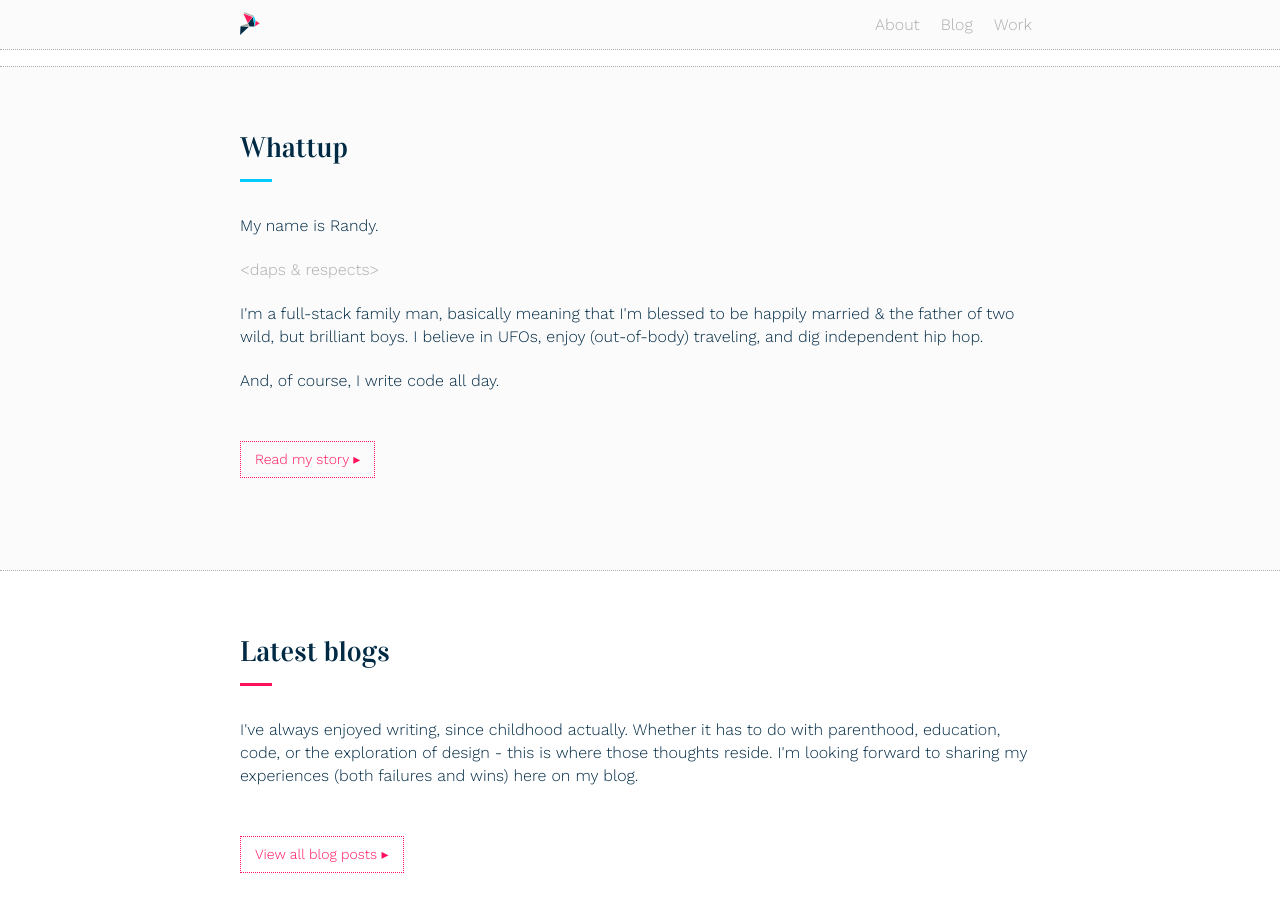
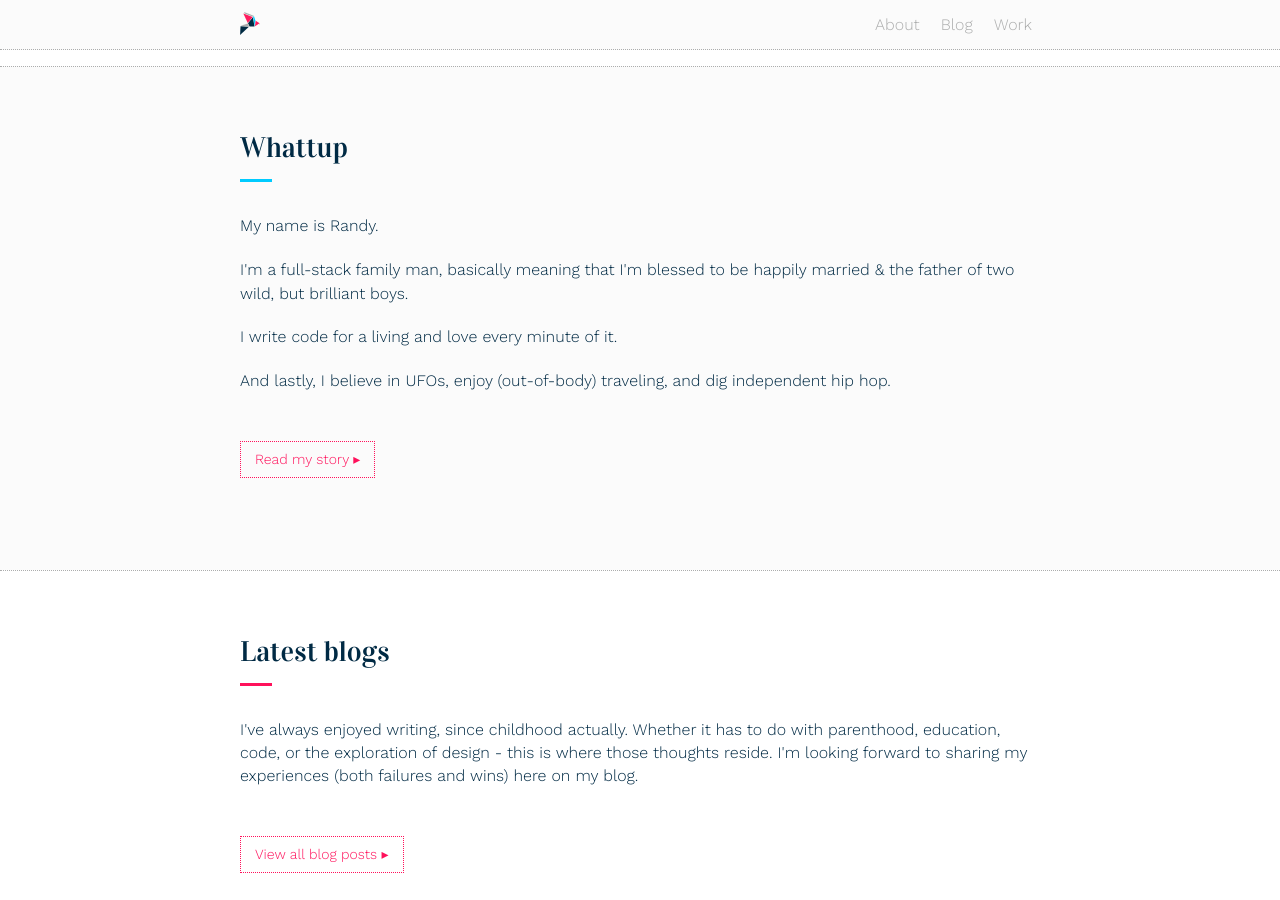
Before and after one commit to techtolentino/techtolentino.github.io, a Jekyll site: the page built from index.html, in a window 1280 px wide and 900 px high, scrolled down 834 px. Built offline with Jekyll 4.4.1, drawn with Linux system fonts in a browser that asks for light colours.

Commit message:
updating intro section

```diff
--- a/_includes/about-section.html
+++ b/_includes/about-section.html
@@ -4,9 +4,9 @@
 			<h3 class="page-heading">Whattup</h3>
 			<hr class="divider-blue">
 			<p>My name is Randy.</p>
-			<p class="subtle">&lt;daps & respects&gt;</p>
-			<p> I'm a full-stack family man, basically meaning that I'm blessed to be happily married & the father of two wild, but brilliant boys. I believe in UFOs, enjoy (out-of-body) traveling, and dig independent hip hop.</p>
-			<p>And, of course, I write code all day.</p>
+			<p> I'm a full-stack family man, basically meaning that I'm blessed to be happily married & the father of two wild, but brilliant boys.</p>
+			<p>I write code for a living and love every minute of it.</p>
+			<p>And lastly, I believe in UFOs, enjoy (out-of-body) traveling, and dig independent hip hop.</p>
 			<div class="button-wrapper">
 				<a href="/about" class="button">Read my story &#9656;</a>
 			</div>
```
